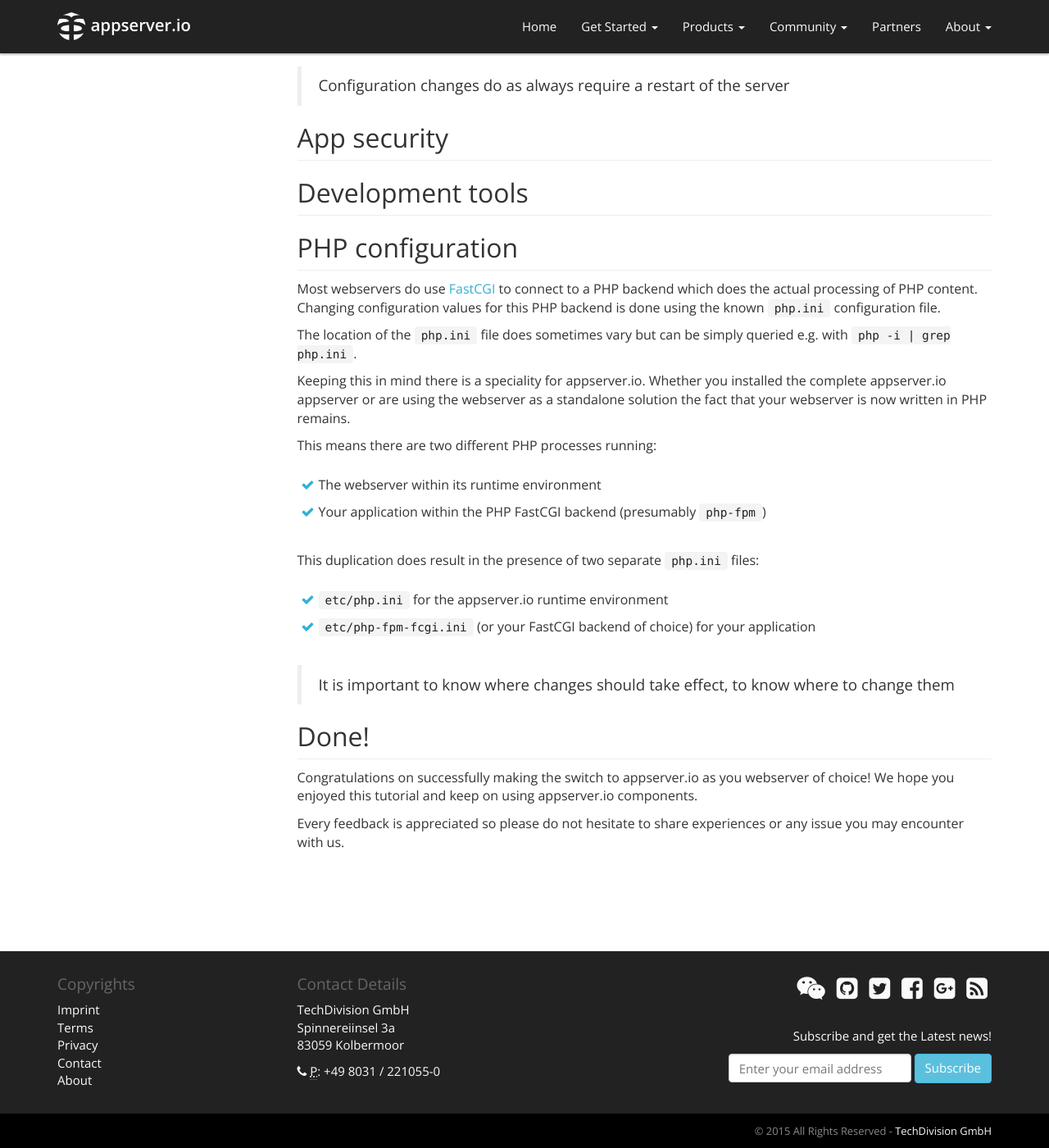
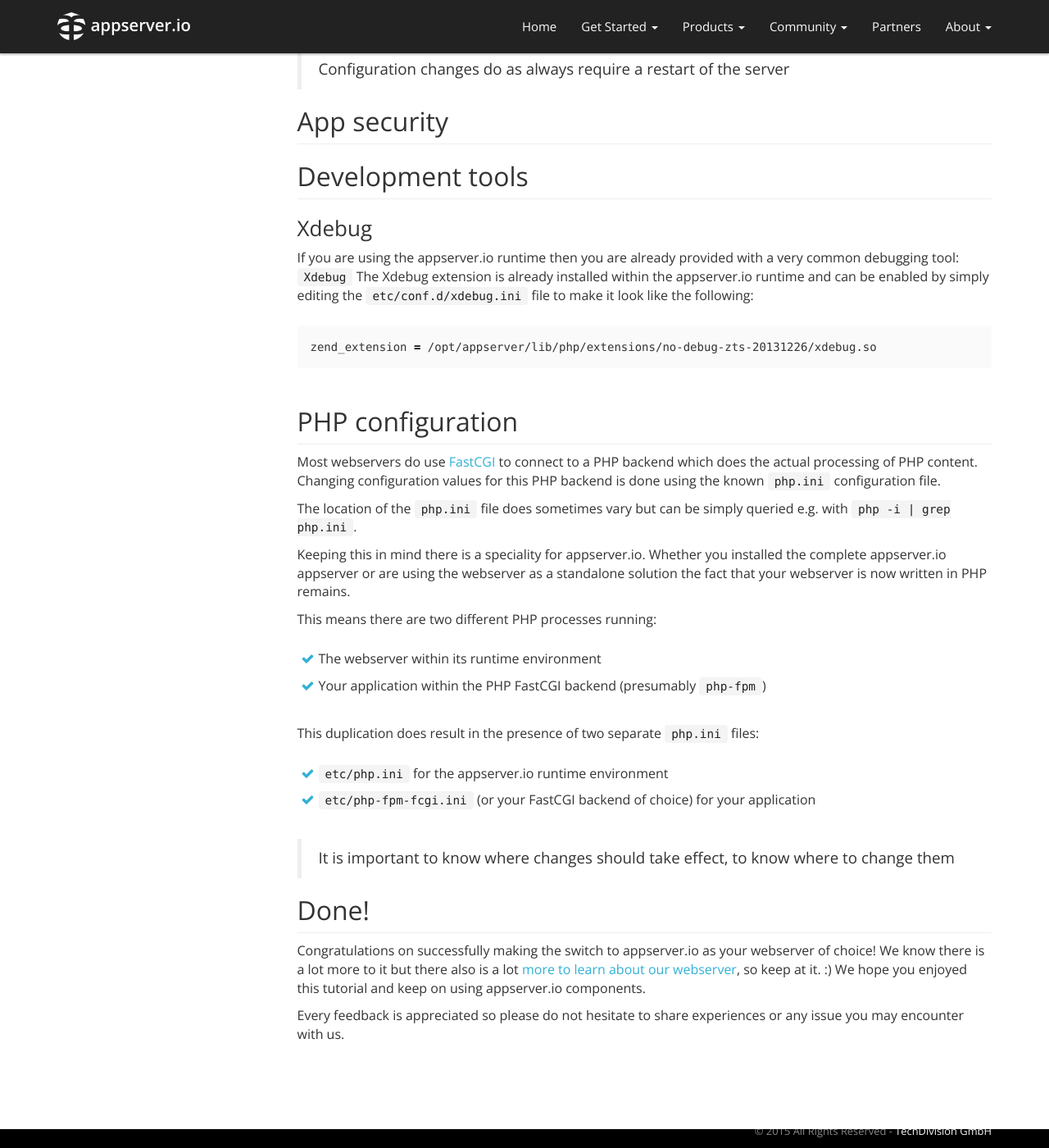
Before and after one commit to appserver-io/appserver, a Jekyll site: the page built from _tuts/webserver-making-the-switch.md, in a window 1280 px wide and 1400 px high, scrolled down 5350 px. Shown: the whole window at 82% size. Built offline with Jekyll 4.4.1, drawn with Linux system fonts in a browser that asks for light colours; nearby versions of some CDN libraries; library files that are not in the unit come from our copies; Markdown is read by kramdown in place of the engine named in the settings; comment, search, counter and statistics services are not loaded; some of the changed text lies outside the part shown.

Commit message:
some minor changes

````diff
--- a/_tuts/webserver-making-the-switch.md
+++ b/_tuts/webserver-making-the-switch.md
@@ -238,7 +238,6 @@
 RewriteCond %{REQUEST_FILENAME} !-d
 RewriteCond %{REQUEST_URI} !=/favicon.ico
 RewriteRule ^ index.php [L]
-
 ```
 
 It contains two directives (`RewriteCond` and `RewriteRule`) which do have a different syntax on their own and build up a stack of conditions ending with the actual condition of the `RewriteRule` directive at the end of the stack.
@@ -265,7 +264,14 @@
 
 ## Development tools
 
+### Xdebug
 
+If you are using the appserver.io runtime then you are already provided with a very common debugging tool: [`Xdebug`](http://xdebug.org/)
+The Xdebug extension is already installed within the appserver.io runtime and can be enabled by simply editing the `etc/conf.d/xdebug.ini` file to make it look like the following:
+
+```bash
+zend_extension = /opt/appserver/lib/php/extensions/no-debug-zts-20131226/xdebug.so
+```
 
 ## PHP configuration
 
@@ -291,7 +297,8 @@
 
 ## Done!
 
-Congratulations on successfully making the switch to appserver.io as you webserver of choice!
+Congratulations on successfully making the switch to appserver.io as your webserver of choice!
+We know there is a lot more to it but there also is a lot [more to learn about our webserver]({{ "/get-started/documentation/webserver.html" | prepend: site.baseurl }}), so keep at it. :)
 We hope you enjoyed this tutorial and keep on using appserver.io components.
 
 Every feedback is appreciated so please do not hesitate to share experiences or any issue you may encounter with us.
````
Also changed, not shown: other parts of _tuts/webserver-making-the-switch.md (+2 -2 lines).
